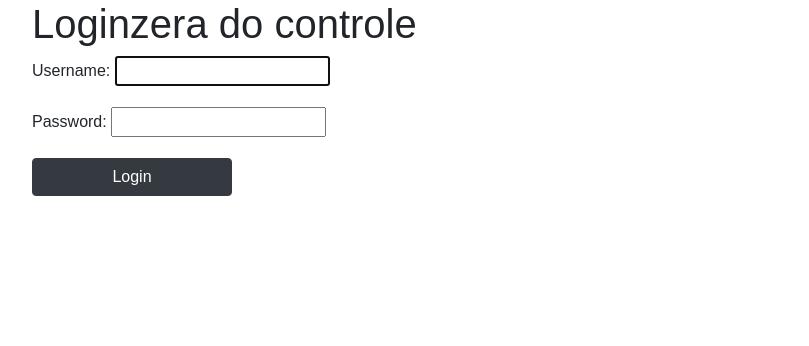
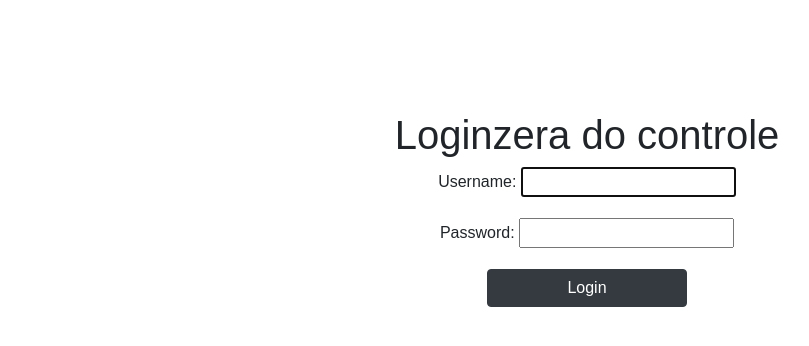
Before and after one commit to vinisantt/registrin, a Django app: page /login/ in a window 1280 px wide. Shown: the top 346 px of the page, without its empty margins (53-862 px from the left). Run offline with Django 3.2, Linux system fonts and the light colour scheme; some libraries are stand-ins or nearby versions; some web fonts are replaced.

Commit message:
centralizado o login

```diff
--- a/frequencia/templates/registration/login.html
+++ b/frequencia/templates/registration/login.html
@@ -6,7 +6,7 @@
 {% block main %}
 
 
-
+<div style="margin: 10% auto; text-align:center">
         <h1>Loginzera do controle</h1>
 
 
@@ -18,5 +18,5 @@
             </form>
                 <br>
 
-
+</div>
 {% endblock %}
```
